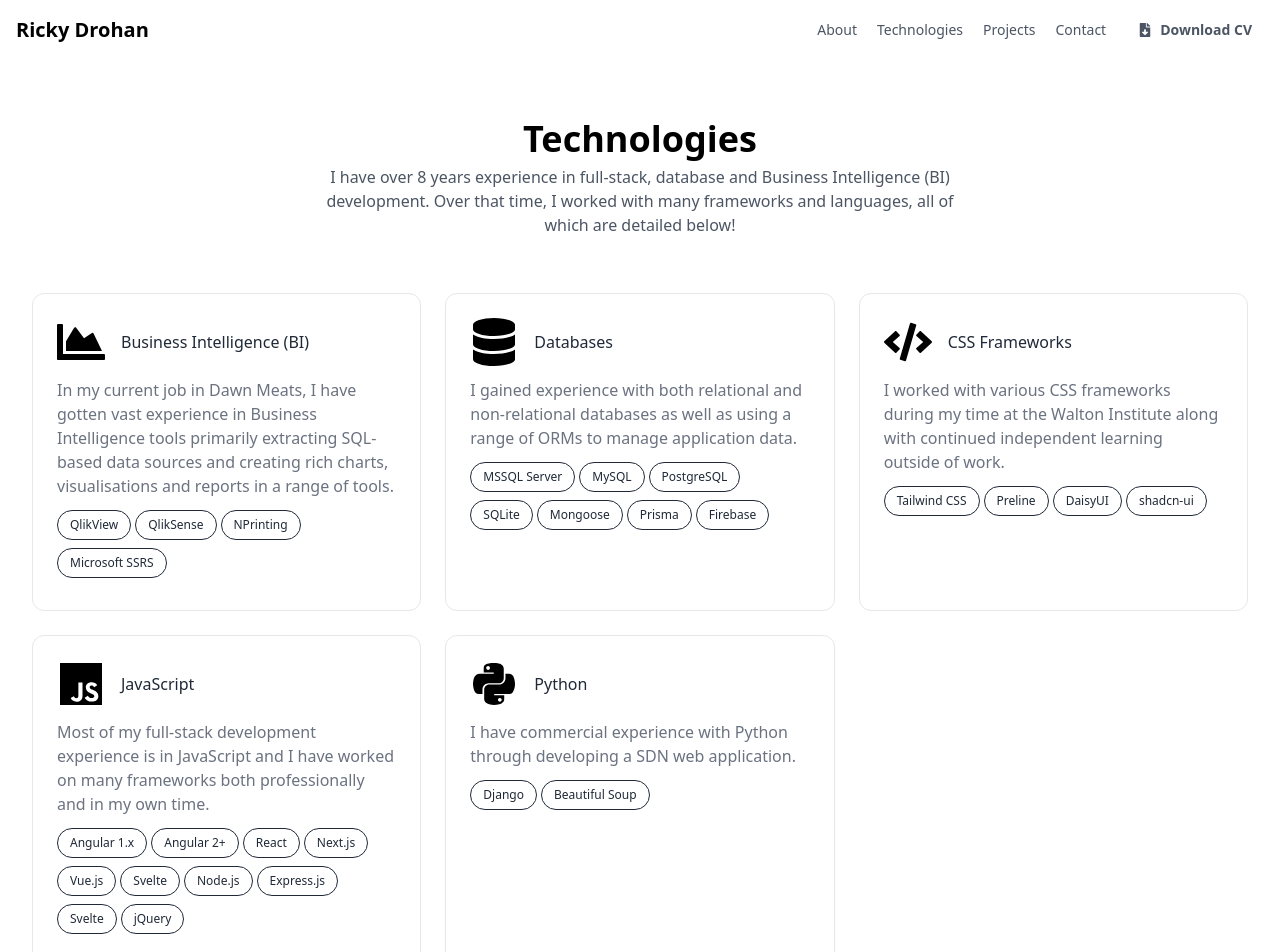
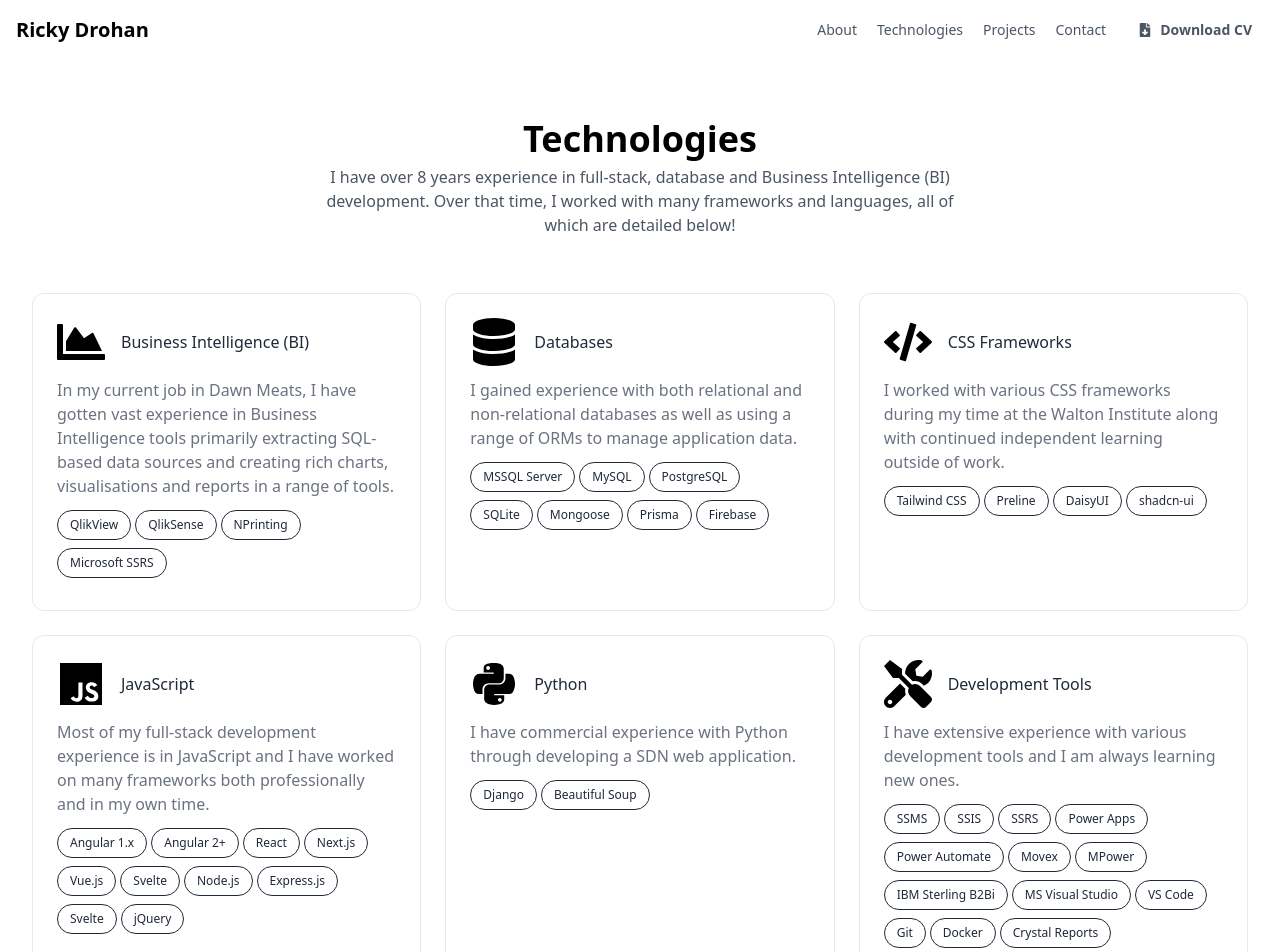
Before and after one commit to RDrohan/ricky-drohan-website, a Next.js app: page /technologies in a window 1280 px wide. Shown: the top 952 px of the page. Built offline with nearby package versions, Linux system fonts and the light colour scheme.

Commit message:
Added metadata to pages and added new section in Technologies page.

```diff
--- a/app/about/page.tsx
+++ b/app/about/page.tsx
@@ -4,6 +4,13 @@
 import { MdOutlineMailOutline } from "react-icons/md";
 import { FaLinkedin } from "react-icons/fa";
 import { FaGithub } from "react-icons/fa";
+
+import type { Metadata } from "next";
+
+export const metadata: Metadata = {
+  title: "About",
+};
+
 export default function About() {
   return (
     <div className="mt-auto w-full max-w-[85rem] py-10 px-4 sm:px-6 lg:px-8 mx-auto">
--- a/app/contact/page.tsx
+++ b/app/contact/page.tsx
@@ -3,6 +3,12 @@
 import { FaPhone } from "react-icons/fa6";
 
 import Image from "next/image";
+
+import type { Metadata } from "next";
+
+export const metadata: Metadata = {
+  title: "Contact",
+};
 
 export default function Contact() {
   return (
--- a/app/layout.tsx
+++ b/app/layout.tsx
@@ -3,6 +3,15 @@
 import PrelineScript from "./components/PrelineScript";
 import Navbar from "./components/Navbar";
 import Footer from "./components/Footer";
+import type { Metadata } from "next";
+
+export const metadata: Metadata = {
+  title: {
+    template: "%s | Ricky Drohan",
+    default: "Main | Ricky Drohan",
+  },
+  description: "My personal website made with NextJS, Tailwind and Preline",
+};
 export default function RootLayout({
   children,
 }: {
--- a/app/projects/page.tsx
+++ b/app/projects/page.tsx
@@ -5,6 +5,11 @@
 
 import { GithubRepo } from "../types";
 
+import type { Metadata } from "next";
+
+export const metadata: Metadata = {
+  title: "Projects",
+};
 export default function Projects() {
   const [projects, setProjects] = useState<GithubRepo[]>([]);
 
--- a/app/technologies/page.tsx
+++ b/app/technologies/page.tsx
@@ -3,10 +3,16 @@
 import { FaCode } from "react-icons/fa";
 import { IoLogoJavascript } from "react-icons/io5";
 import { FaPython } from "react-icons/fa";
+import { FaTools } from "react-icons/fa";
 
 import { Technology } from "../types";
 import TechnologyItem from "../components/TechnologyItem";
 
+import type { Metadata } from "next";
+
+export const metadata: Metadata = {
+  title: "Technologies",
+};
 export default function Technologies() {
   const technologies: Technology[] = [
     {
@@ -63,6 +69,27 @@
         "I have commercial experience with Python through developing a SDN web application.",
       tools: ["Django", "Beautiful Soup"],
     },
+    {
+      icon: <FaTools size={48} />,
+      title: "Development Tools",
+      description:
+        "I have extensive experience with various development tools and I am always learning new ones.",
+      tools: [
+        "SSMS",
+        "SSIS",
+        "SSRS",
+        "Power Apps",
+        "Power Automate",
+        "Movex",
+        "MPower",
+        "IBM Sterling B2Bi",
+        "MS Visual Studio",
+        "VS Code",
+        "Git",
+        "Docker",
+        "Crystal Reports",
+      ],
+    },
   ];
 
   return (
```
